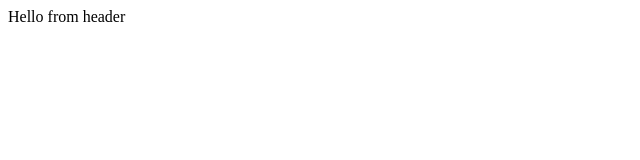
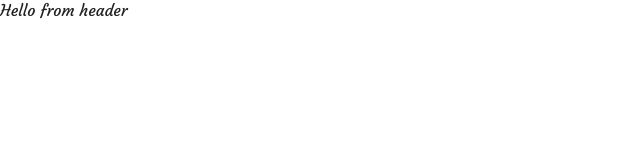
Before and after one commit to iyadhb/resort-project, a React (Create React App) app: page / in a window 1280 px wide. Shown: the top 160 px of the page, without its empty margins (0-640 px from the left). Built offline with nearby package versions, Linux system fonts and the light colour scheme.

Commit message:
global styles

```diff
--- a/src/App.js
+++ b/src/App.js
@@ -1,8 +1,11 @@
 
 import Home from './pages/Home'
+import GlobalStyles from './components/globals/GlobalStyles'
+
 function App() {
   return (
     <>
+    <GlobalStyles />
     <Home />
     </>
   );
--- /dev/null
+++ b/src/components/globals/GlobalStyles.js
@@ -0,0 +1,61 @@
+import {createGlobalStyle} from 'styled-components'
+
+const Globals = createGlobalStyle`
+@import url('https://fonts.googleapis.com/css2?family=Courgette&family=Lato:wght@400;700&display=swap');
+
+* {
+    margin: 0;
+    padding: 0;
+    box-sizing: border-box;
+}
+
+body {
+    font-size: 100%;
+    color: #222;
+    background: #fff;
+    font-family: 'Lato', sans-serif;
+    font-family: 'Courgette', cursive;
+}
+h1 {
+    font-size: 3em;
+    line-height: 12;
+    margin-bottom: 0.5em;
+}
+h2 {
+    font-size: 2em;
+    margin-bottom: 0.75em;
+}
+h3 {
+    font-size: 1.5em;
+    line-height: 1;
+    margin-bottom: 1em;
+}
+
+h4 {
+    font-size: 1.2em;
+    line-height: 1.2;
+    margin-bottom: 1.25em;
+    font-weight: bold;
+}
+
+h5 {
+    font-size: 1em;
+    margin-bottom: 1.5em;
+    font-weight: bold;
+
+}
+
+h6 {
+    font-size: 1em;
+    font-weight: bold;
+}
+
+p {
+    line-height: 1.5;
+    margin: 0 0 1.5 0;
+
+}
+
+`
+
+export default Globals
```
